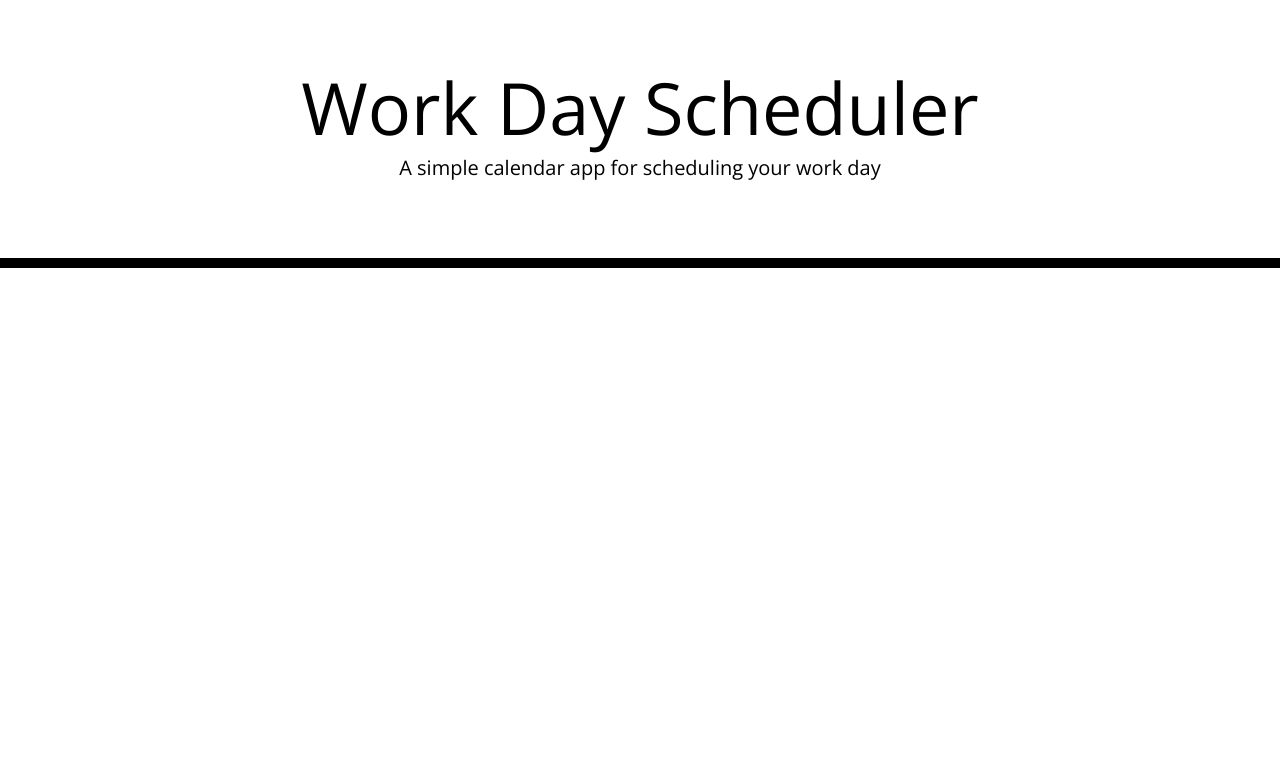
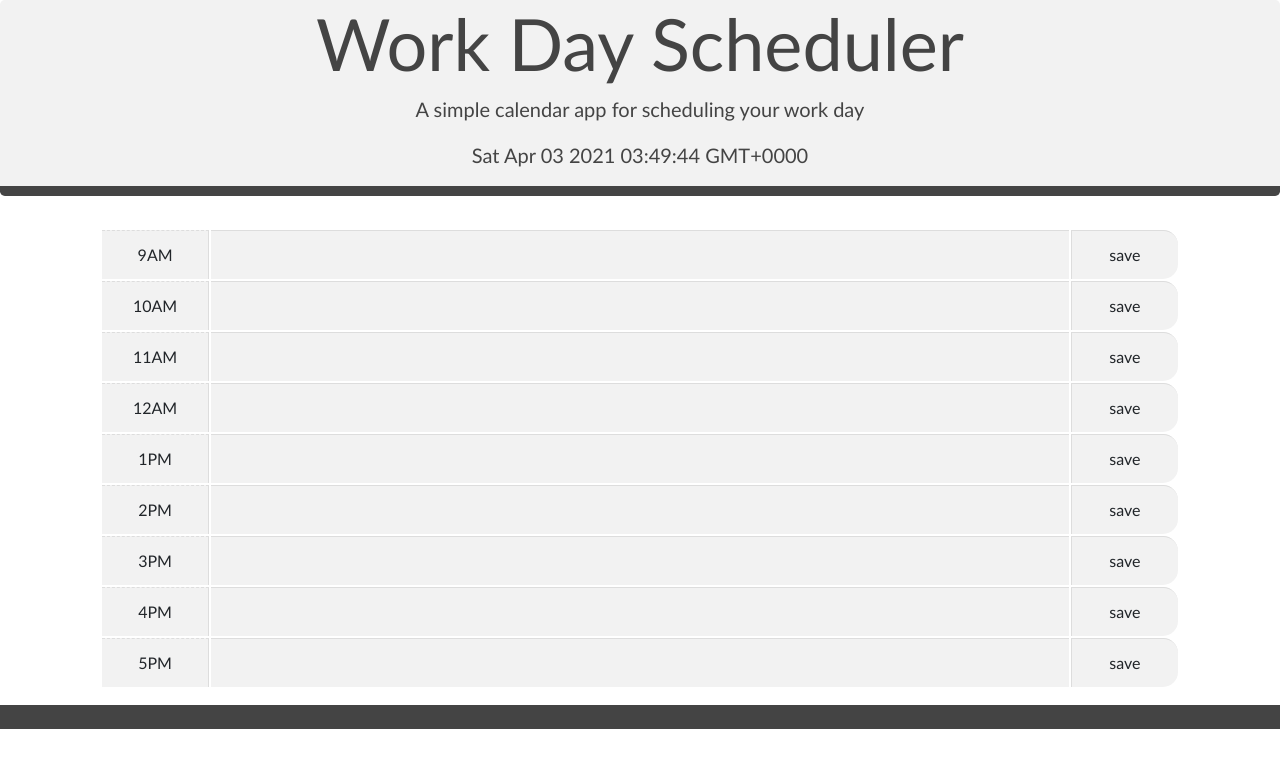
Before and after one commit to erickmeline/BBC, a plain HTML site: page index.html in a window 1280 px wide. Drawn offline with nearby package versions, Linux system fonts and the light colour scheme; files that its build step writes are made by us from their sources.

Commit message:
add data table

```diff
--- a/assets/css/style.css
+++ b/assets/css/style.css
@@ -1,9 +1,82 @@
-body {
-  font-family: 'Open Sans', sans-serif;
-  font-size: 16px;
-  line-height: 1;
+/* global */
+* {
+  box-sizing: border-box;
+}
+:root {
+  --background: #fff;
+  --lightest: #f2f2f2;
+  --light: #eee;
+  --medium: #ddd;
+  --dark: #444;
+}
+html, body {
+  font-family: 'Trebuchet MS', 'Lucida Sans Unicode', 'Lucida Grande', 'Lucida Sans', Arial, sans-serif;
+  height: 100%;
+  margin: 0;
 }
 
+/* header */
+.jumbotron {
+  background-color: var(--lightest);
+  border-bottom: 10px solid var(--dark);
+  color: var(--dark);
+  padding: 0;
+  text-align: center;
+}
+
+/* table */
+table {
+  border-collapse: separate;
+}
+.table-bordered td {
+  border: none;
+}
+.table tr {
+  background-color: var(--lightest);
+}
+.table tr td:nth-child(1), .table tr td:nth-child(3) {
+  width: 10%;
+}
+.table tr td:nth-child(1) {
+  border-right: 1px solid var(--medium);
+  border-top: 1px dashed var(--medium);
+  text-align: center;
+}
+.table tr td:nth-child(2) {
+  border-top: 1px solid var(--medium);
+}
+.table tr td:nth-child(3) {
+  border-left: 1px solid var(--medium);
+  border-top: 1px solid var(--medium);
+  border-top-right-radius: 15px;
+  border-bottom-right-radius: 15px;
+  text-align: center;
+}
+td input {
+  background-color: transparent;
+  border: none;
+  outline: none;
+  padding: 0;
+  width: 100%;
+}
+
+
+
+
+
+footer {
+  background-color: var(--dark);
+  color: transparent;
+}
+
+
+
+
+
+
+
+
+/*
 textarea{
   background: transparent;
   border: none;
@@ -13,13 +86,7 @@ textarea{
   padding: 10px;
 }
 
-.jumbotron {
-  text-align: center;
-  background-color: transparent;
-  color: black;
-  border-radius: 0;
-  border-bottom: 10px solid black;
-}
+
 
 .description{
   white-space: pre-wrap;
@@ -68,4 +135,4 @@ textarea{
 .saveBtn i:hover {
   font-size: 20px;
   transition: all .3s ease-in-out;
-}
+} */
--- a/assets/js/script.js
+++ b/assets/js/script.js
@@ -0,0 +1,55 @@
+const currentDayEl = document.querySelector('#currentDay');
+const input0El = document.querySelector('#input0');
+const input1El = document.querySelector('#input1');
+const input2El = document.querySelector('#input2');
+const input3El = document.querySelector('#input3');
+const input4El = document.querySelector('#input4');
+const input5El = document.querySelector('#input5');
+const input6El = document.querySelector('#input6');
+const input7El = document.querySelector('#input7');
+const input8El = document.querySelector('#input8');
+
+let timeSlots;
+
+const currentDate = moment(new Date());//moment().format('dddd, MMMM Do');
+currentDayEl.textContent = currentDate;
+
+/**
+ *  Retrieve data from store, add data, add time style
+ */
+const initTimeBlocks = () => {
+    timeSlots = localStorage.getItem('timeSlots');
+    timeSlots = timeSlots ? JSON.parse(timeSlots) : [];
+    if (timeSlots.length) {
+        for (let i = 0; i < 9; i++) {
+            const element = `input${i}El`;
+            element[i].textContent = timeSlots[i] || '';
+        }
+    }
+// do time cals here
+}
+
+/**
+ *  Save to local store
+ */
+const save = (e) => {
+    inputText = e.target.value;
+    timeSlot = e.target.getAttribute('name');
+    timeSlots[timeSlot] = inputText;
+    localStorage.setItem('timeSlots', JSON.stringify(timeSlots));
+}
+
+/**
+ *  Add listeners
+ */
+input0El.addEventListener('blur', save);
+input1El.addEventListener('blur', save);
+input2El.addEventListener('blur', save);
+input3El.addEventListener('blur', save);
+input4El.addEventListener('blur', save);
+input5El.addEventListener('blur', save);
+input6El.addEventListener('blur', save);
+input7El.addEventListener('blur', save);
+input8El.addEventListener('blur', save);
+
+initTimeBlocks();
--- a/index.html
+++ b/index.html
@@ -7,7 +7,7 @@
     <link rel="stylesheet" href="https://stackpath.bootstrapcdn.com/bootstrap/4.3.1/css/bootstrap.min.css" />
     <link rel="stylesheet" href="https://use.fontawesome.com/releases/v5.8.1/css/all.css" integrity="sha384-50oBUHEmvpQ+1lW4y57PTFmhCaXp0ML5d60M1M7uH2+nqUivzIebhndOJK28anvf" crossorigin="anonymous" />
     <link href="https://fonts.googleapis.com/css?family=Open+Sans&display=swap" rel="stylesheet" />
-    <link rel="stylesheet" href="style.css" />
+    <link rel="stylesheet" href="./assets/css/style.css" />
     <title>Work Day Scheduler</title>
   </head>
   <body>
@@ -16,10 +16,67 @@
       <p class="lead">A simple calendar app for scheduling your work day</p>
       <p id="currentDay" class="lead"></p>
     </header>
-    <div class="container">
-      <!-- Timeblocks go here -->
-    </div>
+    <main class="container">
+      <section class="col-12">
+        <div class="table-responsive">
+          <table class="table table-bordered">
+            <tbody>
+              <tr>
+                <td>9AM</td>
+                <td><input type="text" name="0" id="input0" autocomplete="off"></td>
+                <td>save</td>
+              </tr>
+              <tr>
+                <td>10AM</td>
+                <td><input type="text" name="1" id="input1" autocomplete="off"></td>
+                <td>save</td>
+              </tr>
+              <tr>
+                <td>11AM</td>
+                <td><input type="text" name="2" id="input2" autocomplete="off"></td>
+                <td>save</td>
+              </tr>
+              <tr>
+                <td>12AM</td>
+                <td><input type="text" name="3" id="input3" autocomplete="off"></td>
+                <td>save</td>
+              </tr>
+              <tr>
+                <td>1PM</td>
+                <td><input type="text" name="4" id="input4" autocomplete="off"></td>
+                <td>save</td>
+              </tr>
+              <tr>
+                <td>2PM</td>
+                <td><input type="text" name="5" id="input5" autocomplete="off"></td>
+                <td>save</td>
+              </tr>
+              <tr>
+                <td>3PM</td>
+                <td><input type="text" name="6" id="input6" autocomplete="off"></td>
+                <td>save</td>
+              </tr>
+              <tr>
+                <td>4PM</td>
+                <td><input type="text" name="7" id="input7" autocomplete="off"></td>
+                <td>save</td>
+              </tr>
+              <tr>
+                <td>5PM</td>
+                <td><input type="text" name="8" id="input8" autocomplete="off"></td>
+                <td>save</td>
+              </tr>
+            </tbody>
+          </table>
+        </div>
+      </section>
+    </main>
+    <footer>
+      <p>nothing to see here, move along</p>
+    </footer>
     <script src="https://cdnjs.cloudflare.com/ajax/libs/jquery/3.2.1/jquery.min.js"></script>
     <script src="https://cdnjs.cloudflare.com/ajax/libs/moment.js/2.24.0/moment.min.js"></script>
+    <script src="./assets/js/script.js"></script>
+
   </body>
 </html>
```
